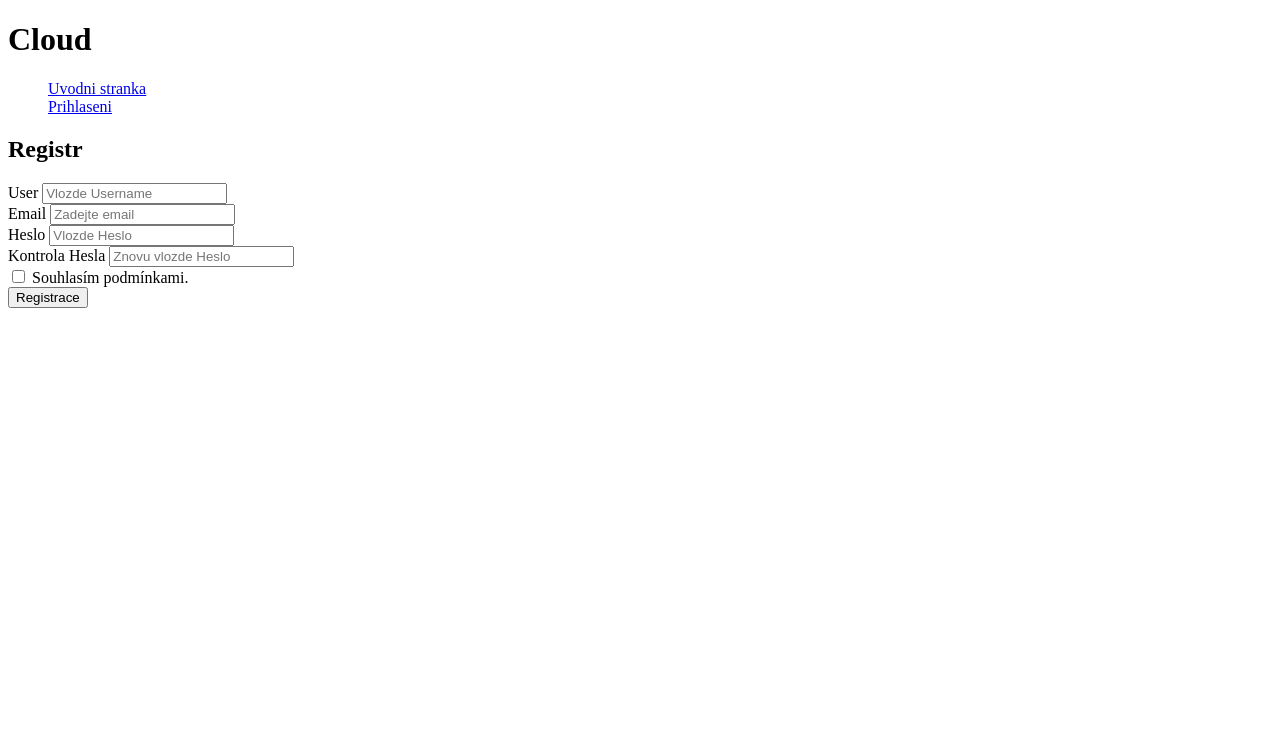
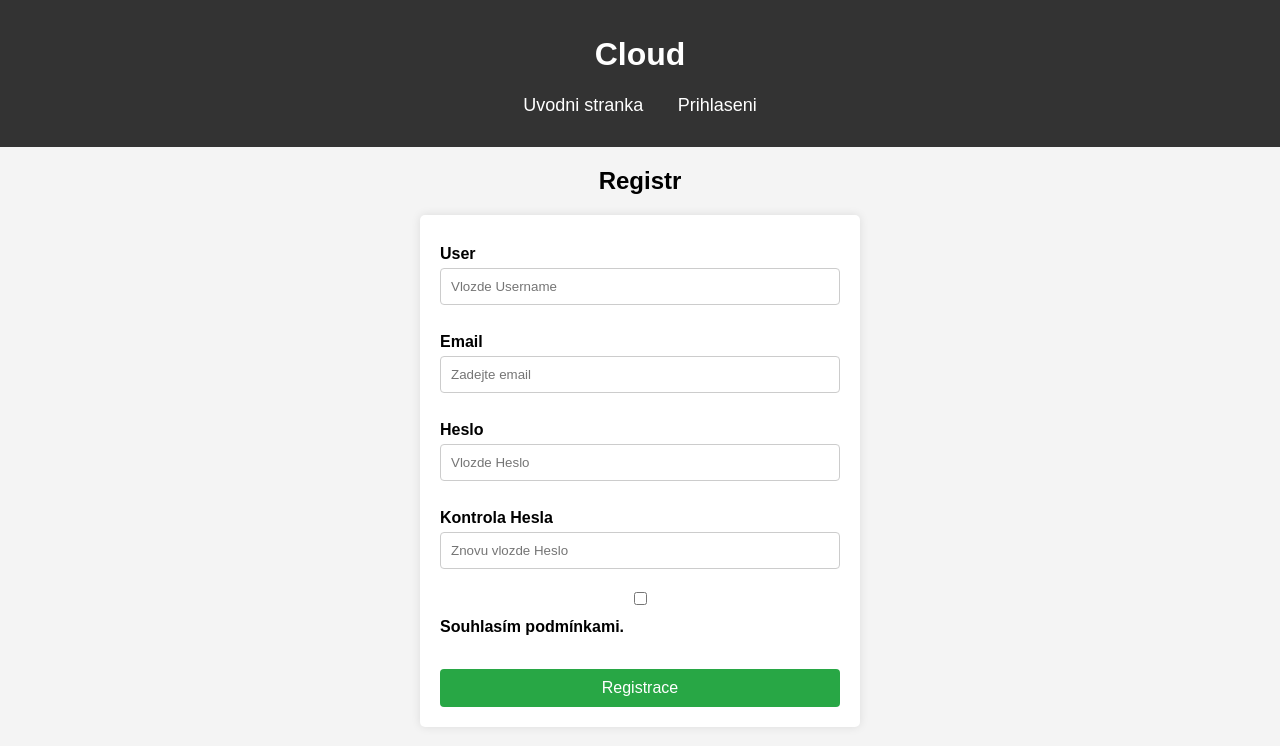
Before and after one commit to MarekTrojanOSSP/OSSPCloud, a Python web app: template Pain1/templates/registr.html in a window 1280 px wide. Shown: the top 746 px of the page. Run offline with Jinja, Linux system fonts and the light colour scheme; the template is opened without the code that fills it, so the values that code supplies are empty.

Commit message:
Update style.css

```diff
--- a/Pain1/static/style.css
+++ b/Pain1/static/style.css
@@ -1,3 +1,87 @@
+/* General Styles */
+body {
+    font-family: Arial, sans-serif;
+    margin: 0;
+    padding: 0;
+    background-color: #f4f4f4;
+    text-align: center;
+}
+
+/* Header */
+header {
+    background-color: #333;
+    color: white;
+    padding: 15px 0;
+    text-align: center;
+}
+
+nav ul {
+    list-style: none;
+    padding: 0;
+}
+
+nav ul li {
+    display: inline;
+    margin: 0 15px;
+}
+
+nav ul li a {
+    color: white;
+    text-decoration: none;
+    font-size: 18px;
+}
 ul {
     list-style-type: none;
 }
+/* Form Styles */
+form {
+    background: white;
+    max-width: 400px;
+    margin: 20px auto;
+    padding: 20px;
+    border-radius: 5px;
+    box-shadow: 0 0 10px rgba(0, 0, 0, 0.1);
+}
+
+.fill-up {
+    display: flex;
+    flex-direction: column;
+}
+
+label {
+    text-align: left;
+    font-weight: bold;
+    margin-top: 10px;
+}
+
+input {
+    padding: 10px;
+    margin-top: 5px;
+    border: 1px solid #ccc;
+    border-radius: 4px;
+}
+
+button {
+    background-color: #28a745;
+    color: white;
+    border: none;
+    padding: 10px;
+    margin-top: 15px;
+    cursor: pointer;
+    border-radius: 4px;
+    font-size: 16px;
+}
+
+button:hover {
+    background-color: #218838;
+}
+
+/* Links */
+h2 a {
+    color: #007bff;
+    text-decoration: none;
+}
+
+h2 a:hover {
+    text-decoration: underline;
+}
```
